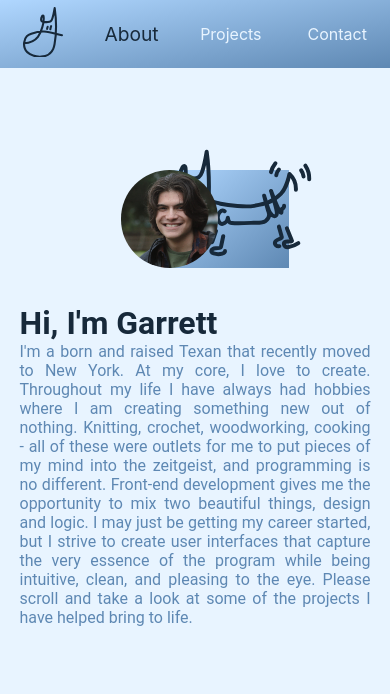
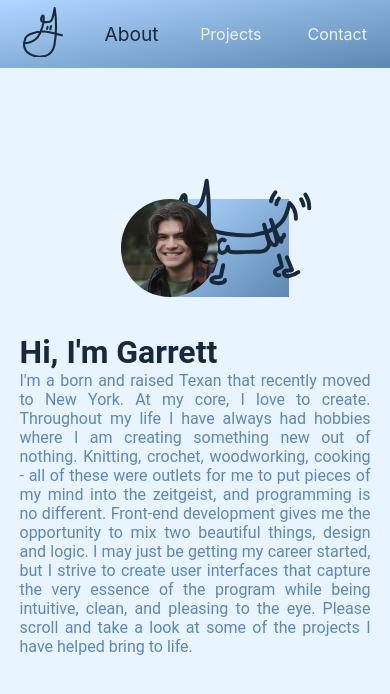
Before and after one commit to gguerrero02/gguerrero-portfolio, a React (Create React App) app: page / in a window 390 px wide. Shown: the top 694 px of the page. Built offline with nearby package versions, Linux system fonts and the light colour scheme.

Commit message:
Update App.css

```diff
--- a/src/App.css
+++ b/src/App.css
@@ -194,6 +194,7 @@
 }
 
 .Me {
+
   width:fill;
   display:flex;
   flex-direction:row-reverse;
@@ -202,6 +203,12 @@
   animation-name:Me-enter;
   animation-duration: 0.5s;
   animation-iteration-count: 1;
+}
+
+@media (max-width: 600px) {
+  .Me {
+    margin-top:15vmin;
+  }
 }
 
 @keyframes Me-enter {
```
